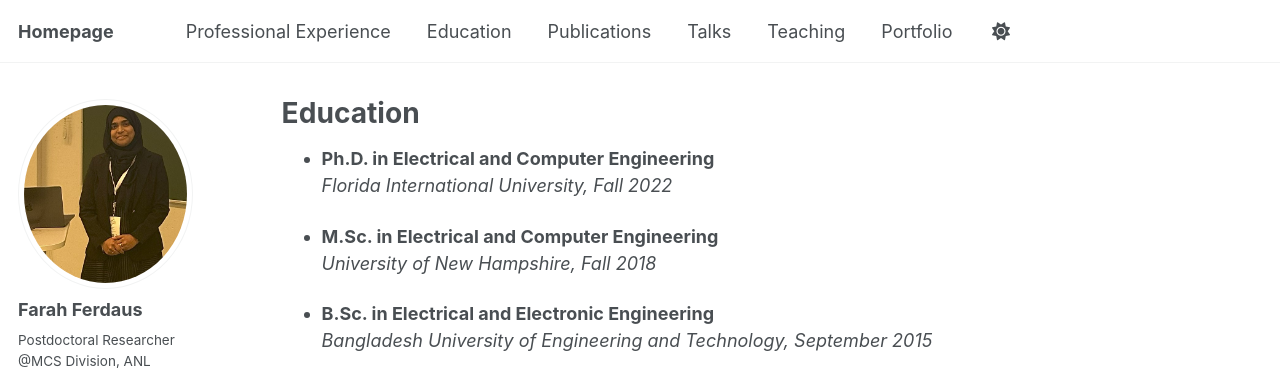
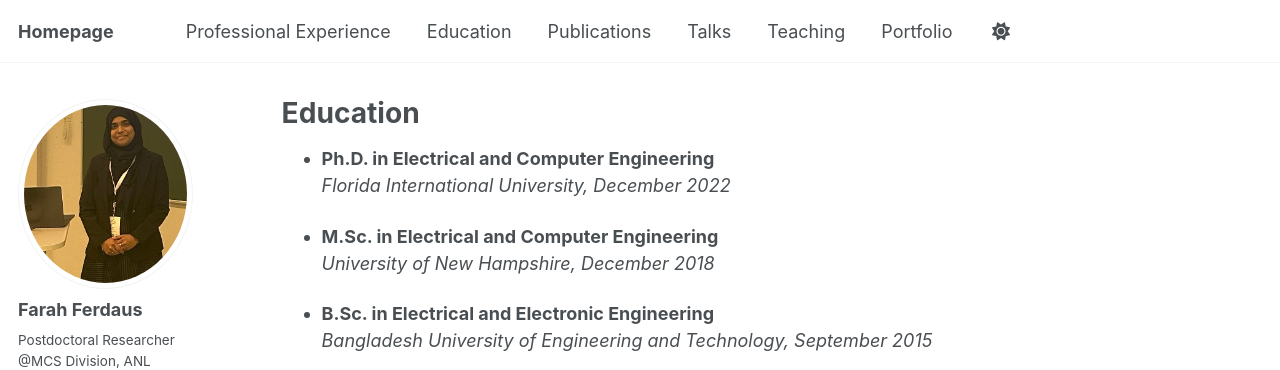
Before and after one commit to fferdaus/fferdaus.github.io, a Jekyll site: the page built from _pages/education.md, in a window 1280 px wide. Shown: the top 370 px of the page. Built offline with Jekyll 4.4.1, drawn with Linux system fonts in a browser that asks for light colours; some web fonts are replaced.

Commit message:
Update education.md

```diff
--- a/_pages/education.md
+++ b/_pages/education.md
@@ -12,11 +12,11 @@ redirect_from:
 
 
 - **Ph.D. in Electrical and Computer Engineering**
-*Florida International University, Fall 2022*
+*Florida International University, December 2022*
 
 
 - **M.Sc. in Electrical and Computer Engineering**
-*University of New Hampshire, Fall 2018*
+*University of New Hampshire, December 2018*
 
 
 - **B.Sc. in Electrical and Electronic Engineering**
```
